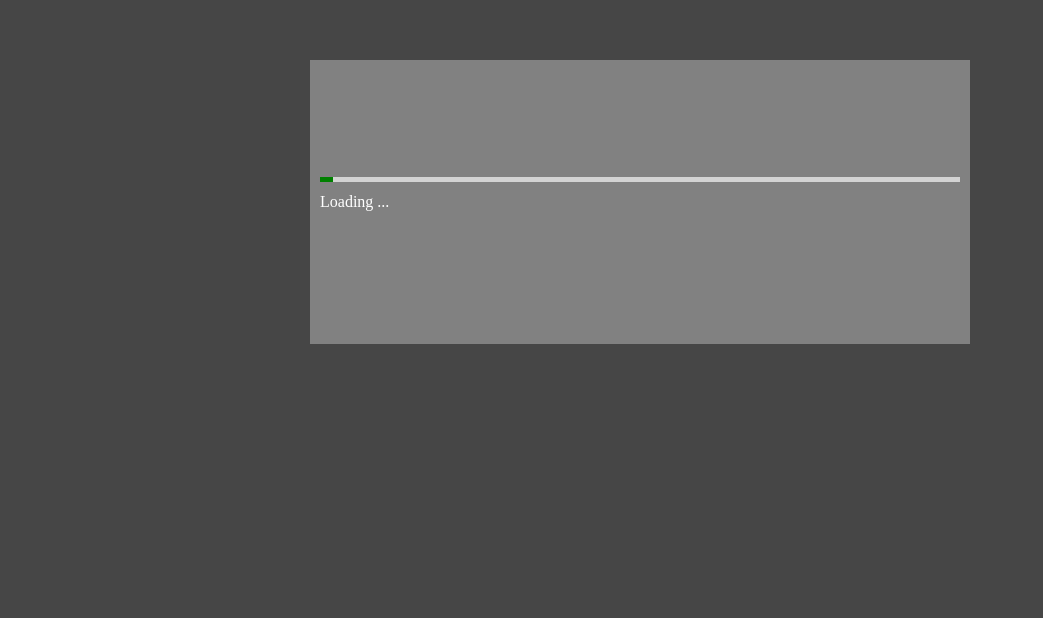
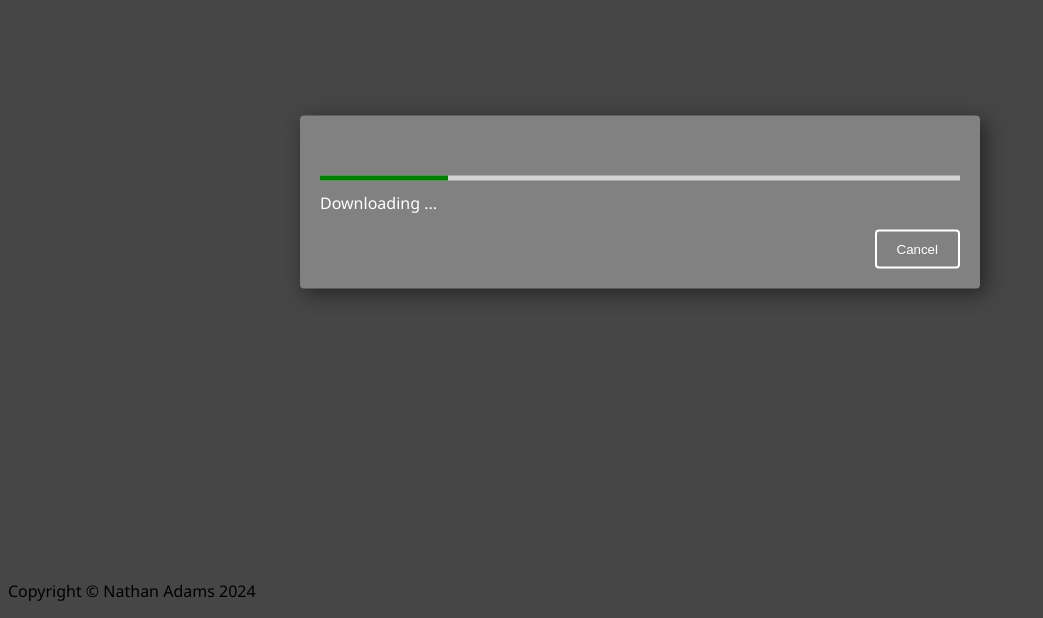
Before and after one commit to nadamspueblo/loading-screen, a plain HTML site: page index.html in a window 1280 px wide. Shown: the part 198-816 px from the top of the page, without its empty margins (0-1043 px from the left). Drawn offline with Linux system fonts and the light colour scheme.

Commit message:
Added more functionality

```diff
--- a/index.html
+++ b/index.html
@@ -13,7 +13,13 @@
             <div id="progress-bg"></div>
             <div id="progress"></div>
         </div>
-        <p id="message">Loading ...</p>
+        <p id="message">Downloading ...</p>
+        <div id="button-bar">
+            <button id="button">Cancel</button>
+        </div>
     </section>
+    <footer>
+        Copyright &copy; Nathan Adams 2024
+    </footer>
 </body>
 </html>
--- a/script.js
+++ b/script.js
@@ -1,14 +1,27 @@
 const progress = document.getElementById("progress");
-console.log(progress);
+const messages = ["Downloading ...", "Loading ...", "Installing ...", "Updating ...", "Configuring ..."];
+
 let amount = 0;
+let speed = Math.floor(Math.random() * 10 + 1);
 
-setInterval(() => {
+document.getElementById("button").addEventListener("click", cancelClicked);
+
+let id = setInterval(() => {
     progress.style.width = amount + "%";
     if (Math.random() < 0.25)
-        amount += 1;
+        amount += speed;
     if (amount >= 100){
-        document.getElementById("message").innerHTML = "Installing ...";
+        document.getElementById("message").innerHTML = messages[Math.floor(Math.random() * messages.length)];
         progress.style.width = "0px";
         amount = 0;
+        speed = Math.floor(Math.random() * 10 + 1);
     }
 }, 200);
+
+function cancelClicked(event) {
+    clearInterval(id);
+    progress.style.width = "95%";
+    document.getElementById("message").innerHTML = "Canceling ...";
+    document.body.style.cursor = "wait";
+    document.getElementById("button").style.cursor = "wait";
+}
--- a/style.css
+++ b/style.css
@@ -1,5 +1,9 @@
 body {
     background-color: rgb(70, 70, 70);
+    font-family:'Segoe UI', Tahoma, Geneva, Verdana, sans-serif;
+    width: 100vw;
+    height: 100vh;
+    overflow: hidden;
 }
 
 section {
@@ -8,13 +12,16 @@ section {
     top: 50%;
     transform: translate(-50%, -50%);
     width: 50%;
-    min-height: 33vh;
-    padding: 10px;
+    padding: 20px;
+    padding-top: 60px;
     background-color: rgb(129, 129, 129);
     color: white;
     display: flex;
     flex-direction: column;
     justify-content: center;
+    border-radius: 4px;
+    box-shadow: 5px 5px 20px rgb(37, 36, 36);
+    cursor: inherit;
 }
 
 #progress-container {
@@ -34,3 +41,26 @@ section {
     min-height: 5px;
     width: 100%;
 }
+
+#button-bar {
+    display: flex;
+    justify-content: end;
+}
+
+button {
+    padding: 10px 20px;
+    border: 2px solid white;
+    border-radius: 4px;
+    color: white;
+    background-color: rgb(129, 129, 129);
+    cursor: pointer;
+}
+
+button:hover {
+    background-color: goldenrod;
+}
+
+footer {
+    position: absolute;
+    bottom: 0px;
+}
```
